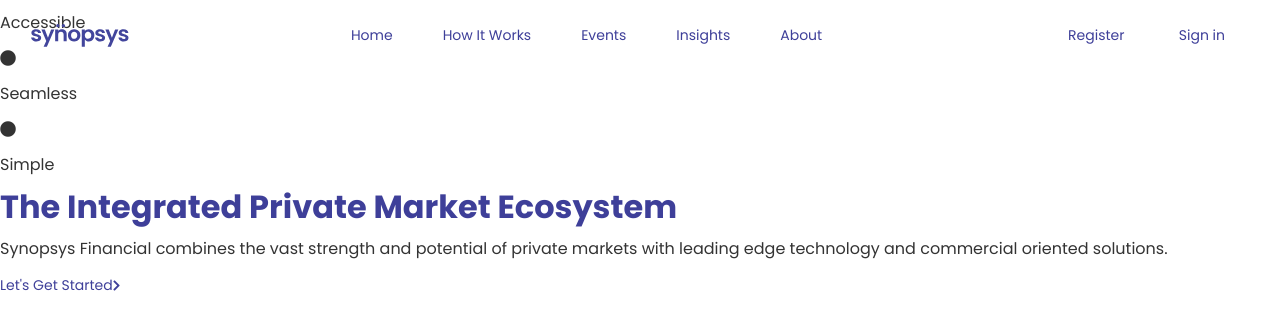
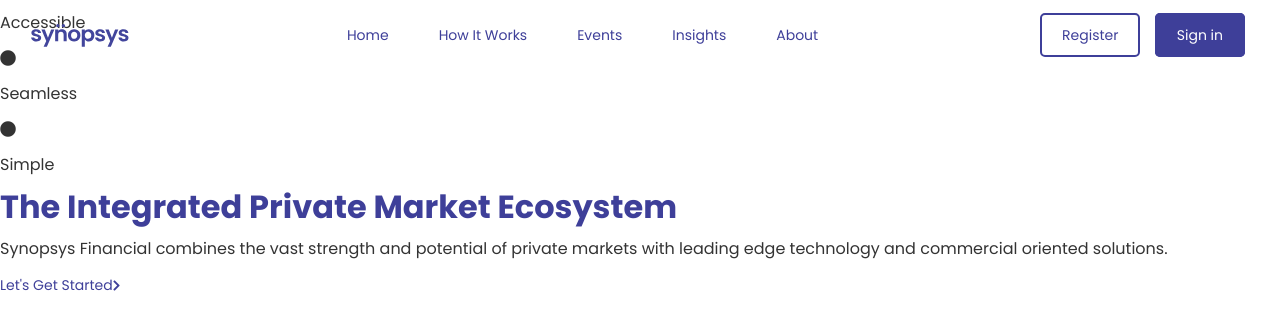
Before and after one commit to Chanraksarwat/synosyp-finacial-firm, a plain HTML site: page index.html in a window 1280 px wide. Drawn offline with Linux system fonts and the light colour scheme.

Commit message:
Complete Navbar

```diff
--- a/css/utilities.css
+++ b/css/utilities.css
@@ -2,3 +2,18 @@
 .text-primary {
     color: #3E3F99;
 }
+
+.primary-cta {
+    border: #3E3F99 2px solid;
+    background-color: #3E3F99;
+    border-radius: 5px;
+}
+
+.cta .primary-cta {
+    color: #fff;
+}
+
+.secondary-cta {
+    border: #3E3F99 2px solid;
+    border-radius: 5px;
+}
--- a/index.html
+++ b/index.html
@@ -24,8 +24,8 @@
                 </ul>
             </nav>
             <div class="cta">
-                <a href="#">Register</a>
-                <a href="#">Sign in</a>
+                <a class="secondary-cta" href="#">Register</a>
+                <a class="primary-cta" href="#">Sign in</a>
             </div>
         </div>
 
```
